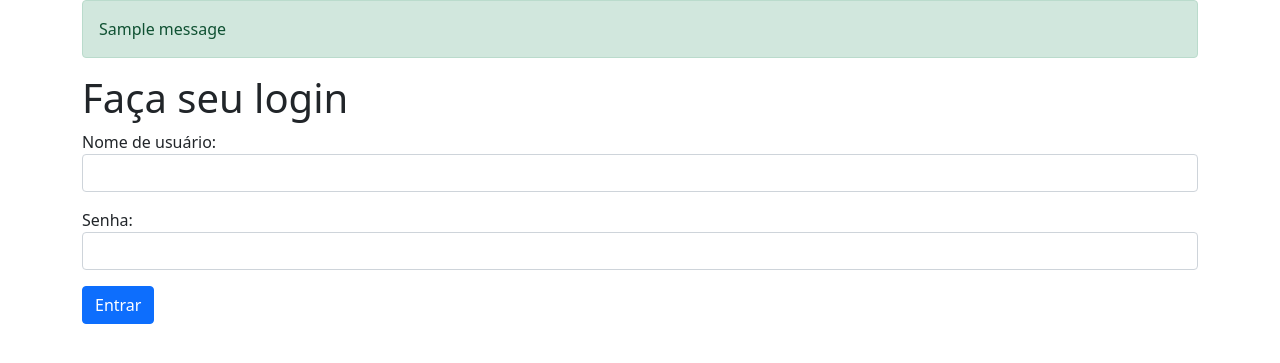
After one commit to carolina-lima/Jogoteca, a Flask app: page /login in a window 1280 px wide. The commit adds this page. Shown: the top 363 px of the page. Run offline with Flask 3, Linux system fonts and the light colour scheme; one stand-in notice (Sample message) is shown; some libraries are stand-ins or nearby versions.

Commit message:
Feat: Add login and auth routes

```diff
--- a/jogoteca.py
+++ b/jogoteca.py
@@ -1,4 +1,4 @@
-from flask import Flask, render_template, request, redirect
+from flask import Flask, flash, render_template, request, redirect, session
 
 class Jogo:
     def __init__(self, nome, categoria, console):
@@ -12,6 +12,7 @@ jogo3= Jogo ('Mortal Kombat', 'Luta', 'PS2')
 lista = [jogo1, jogo2, jogo3]
 
 app = Flask(__name__)
+app.secret_key = 'decode'
 
 @app.route('/')
 def index():
@@ -30,4 +31,24 @@ def criar():
     lista.append(jogo)
     return redirect('/')
 
+@app.route('/login')
+def login():
+    return render_template('login.html')
+
+@app.route('/autenticar', methods=['POST',])
+def autenticar():
+    if 'alohomora' == request.form['senha']:
+        session['usuario_logado'] = request.form['usuario']
+        flash(session['usuario_logado'] + ' logou com sucesso!')
+        return redirect('/')
+    else:
+        flash('Usuário não logado.')
+        return redirect('/login')
+
+@app.route('/logout')
+def logout():
+    session['usuario_logado'] = None
+    flash('Logout efetuado com sucesso!')
+    return redirect('/')
+
 app.run(debug=True)
--- /dev/null
+++ b/templates/login.html
@@ -0,0 +1,30 @@
+<!DOCTYPE html>
+<html>
+    <head>
+        <meta charset="utf-8">
+        <meta name="viewport" content="width=device-width, initial-scale=1">
+        <title>Jogoteca</title>
+        <link rel="stylesheet" href="{{ url_for('static', filename='bootstrap.css') }}">
+    </head>
+    <body>
+        <div class="container">
+
+            {% with messages = get_flashed_messages() %}
+                {% if messages %}
+                    <ul id="messages" class="list-unstyled">
+                    {% for message in messages %}
+                        <li class="alert alert-success">{{ message }}</li>
+                    {% endfor %}
+                    </ul>
+                {% endif %}
+            {% endwith %}
+
+            <h1>Faça seu login</h1>
+            <form method="POST" action="/autenticar">
+                <p><label>Nome de usuário:</label> <input class="form-control" type="text" name="usuario" required></p>
+                <p><label>Senha:</label> <input class="form-control" type="password" name="senha" required></p>
+                <p><button class="btn btn-primary" type="submit">Entrar</button></p>
+            </form>
+        </div>
+    </body>
+</html>
```
Also changed, not shown: templates/template.html (+9 -0 lines).
